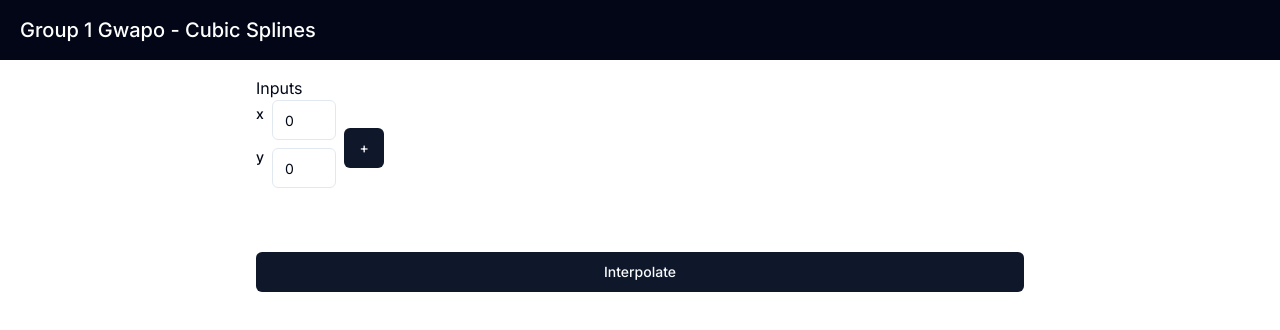
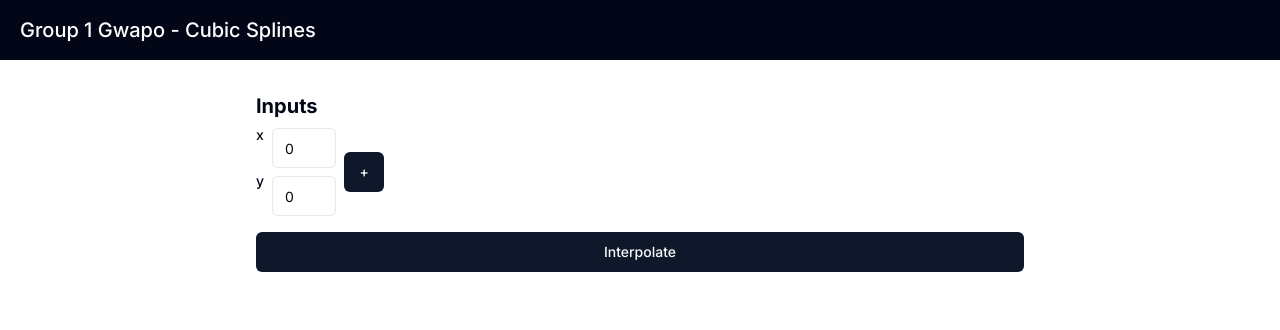
Before and after one commit to 20100215/cubic-splines-calculator, a Next.js app: page / in a window 1280 px wide. Shown: the top 330 px of the page. Built offline with nearby package versions, Linux system fonts and the light colour scheme.

Commit message:
update graph with the point when predicted

```diff
--- a/src/app/page.js
+++ b/src/app/page.js
@@ -98,11 +98,39 @@ export default function Home() {
         });
     }
 
+    const [predictNum, setPredictNum] = useState(0);
+    const [predictVal, setPredictVal] = useState();
+
+    const [predictNumOutput, setPredictNumOutput] = useState(0);
+
+    function handlePredictNumChange(e){
+        setPredictNum(e.target.value);
+    }
+
+    function Predict(){
+        axios.get('http://127.0.0.1:5555/predict', {
+            params: {
+                'val': predictNum
+            },
+            headers: {
+                'accept': 'application/json'
+            }
+        }).then(function (response) {
+            setPredictNumOutput(predictNum);
+            setPredictVal(response.data.y);
+            Plot();
+
+        })
+            .catch(function (error) {
+            console.log(error);
+        });
+    }
+
 	return (
 		<main className='w-3/5 m-auto'>
-            <div className='my-4'>
-                <h2>Inputs</h2>
-                <div className='flex mb-12'>
+            <div className='my-8'>
+                <h2 className='font-bold text-xl'>Inputs</h2>
+                <div className='flex'>
                     <div className='grid content-around mr-2'>
                         <Label className='mb-4'>x</Label>
                         <Label className='mb-3'>y</Label>
@@ -112,7 +140,7 @@ export default function Home() {
                     {formData.map((input, ndx) =>{
                         return (
                             <div key={input.id}>
-                                <Input className='w-16 mr-2 mb-2' onChange={e => {
+                                <Input className='w-16 mr-2 mb-2 mt-2' onChange={e => {
                                     const xInput = e.target.value;
                                     setFormData(currentInput => produce(currentInput, v =>{v[ndx].x = xInput;}));
                                 }} value={input.x} onFocus={handleFocus}/>
@@ -135,12 +163,31 @@ export default function Home() {
             </div>
 
             {resData.status == "Success" ?(
-                <div className="">
-                    <div className='my-4 flex'>
-                        <Table resData={resData}/>
-                        {img ? (<div><h2>Plotted Graph</h2><Image height={500} width={500} src={img} alt="nothing"/></div>):(null)}
+                <div className="my-8">
+                    <div className='my-8'>
+                        <h2 className='font-bold text-xl'>Predict</h2>
+                        <Label htmlFor="predictNum">Value of a Cubic Spine at x</Label>
+                        <div>
+                            <Input name="predictNum" type="number" step="any" value={predictNum} onChange={handlePredictNumChange} placeholder="x"/>
+                        </div>
+                        {predictVal? (<p>value of cubic spine at {predictNumOutput} is <span className='font-medium text-red-600'>{predictVal}</span></p> ):(null)}
+                        <Button className="w-full my-2" onClick={Predict}>Predict</Button>
                     </div>
-                    <Predict />
+
+                    <div className='my-8 flex'>
+                        <div>
+                            <Table resData={resData}/>
+                            <div>
+                                <h2 className='font-bold text-xl'>Functions</h2>
+                                {resData.table.map((numsObj, key) => {
+                                    return (
+                                        <p key={key}>g{key}(x)</p>
+                                    )
+                                    })}
+                            </div>
+                        </div>
+                        {img ? (<div><h2 className='font-bold text-xl'>Plotted Graph</h2><Image height={500} width={500} src={img} alt="nothing"/></div>):(null)}
+                    </div>
                 </div>
             ):(null)}
 
--- a/src/app/table.js
+++ b/src/app/table.js
@@ -11,11 +11,10 @@ import {
 
 function table({resData}) {
     return (
-    <div className='overflow-x-auto grow'>
-            <div>
-                <h2>Table</h2>
-                <Table>
+        <div className='overflow-x-auto grow'>
 
+            <h2 className='font-bold text-xl'>Table</h2>
+            <Table>
                 <TableHeader>
                     <TableRow>
                     <TableHead>a</TableHead>
@@ -44,10 +43,9 @@ function table({resData}) {
                     )
                     })}
                 </TableBody>
-                </Table>
-            </div>
-    </div>
-  )
+            </Table>
+        </div>
+    )
 }
 
 export default table
```
